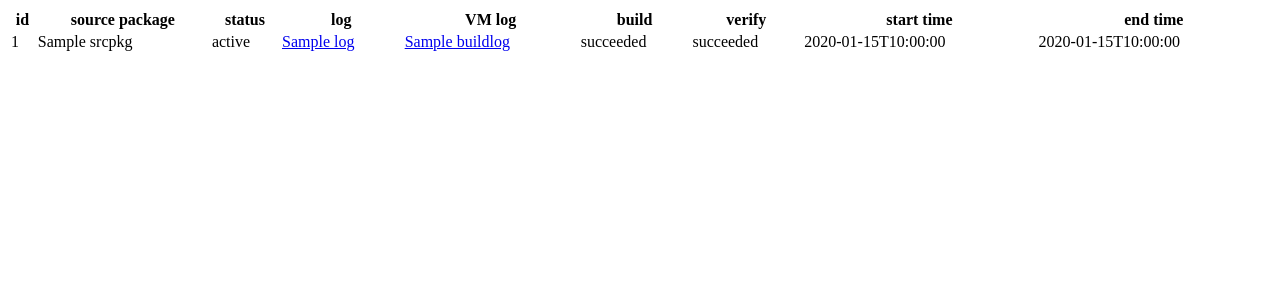
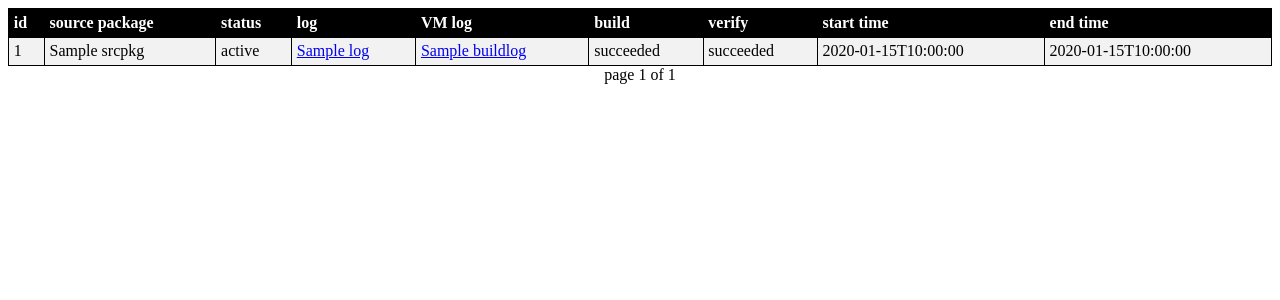
Before and after one commit to jon-turney/carpetbag-django, a Django app: template builds/templates/builds/template.html in a window 1280 px wide. Shown: the top 300 px of the page. Run offline with Django 3.2, Linux system fonts and the light colour scheme; the template is opened without the code that fills it: most values are stand-ins (such as "Sample title", 1, 10 or a date in 2020); data that the repository does not hold is empty.

Commit message:
Add CSS and pagination

```diff
--- /dev/null
+++ b/builds/static/builds/style.css
@@ -0,0 +1,30 @@
+
+table.grid {
+    width: 100%;
+    align: center;
+    border: 1px solid black;
+    border-collapse: collapse;
+}
+
+table.grid th {
+    text-align: left;
+    border: 1px solid black;
+    border-collapse: collapse;
+    background-color: black;
+    color: white;
+    padding: 0.3em;
+}
+
+table.grid tr:nth-child(even) {
+    background-color: #f2f2f2
+}
+
+table.grid td {
+    border: 1px solid black;
+    border-collapse: collapse;
+    padding: 0.3em;
+}
+
+.pagination {
+    text-align: center;
+}
--- a/builds/templates/builds/template.html
+++ b/builds/templates/builds/template.html
@@ -1,5 +1,9 @@
+{% load staticfiles %}
+
+<link rel="stylesheet" type="text/css" href="{% static 'builds/style.css' %}" />
+
 {% if rows %}
-    <table style="width:100%">
+    <table class="grid">
     <tr>
       <th>id</th>
       <th>source package</th>
@@ -16,8 +20,8 @@
           <td>{{ r.id }}</a></td>
           <td>{{ r.srcpkg }}</td>
           <td>{{ r.status }}</td>
-          <td><a href="/builds/log/{{ r.log }}">{{ r.log }}</a></td>
-          <td><a href="/builds/log/{{ r.buildlog }}">{{ r.buildlog }}</a></td>
+          <td><a href="/builds/log/{{ r.log }}">{{ r.log|cut:"/var/log/carpetbag/" }}</a></td>
+          <td><a href="/builds/log/{{ r.buildlog }}">{{ r.buildlog|cut:"/var/log/carpetbag/" }}</a></td>
           <td>{{ r.built|yesno:"succeeded,failed" }}</td>
           <td>{{ r.valid|yesno:"succeeded,failed" }}</td>
           <td>{{ r.start_timestamp|date:"c" }}</td>
@@ -28,3 +32,19 @@
 {% else %}
     <p>No builds are available.</p>
 {% endif %}
+
+<div class="pagination">
+    <span class="step-links">
+        {% if rows.has_previous %}
+            <a href="?page={{ rows.previous_page_number }}">previous</a>
+        {% endif %}
+
+        <span class="current">
+            page {{ rows.number }} of {{ rows.paginator.num_pages }}
+        </span>
+
+        {% if rows.has_next %}
+            <a href="?page={{ rows.next_page_number }}">next</a>
+        {% endif %}
+    </span>
+</div>
```
Also changed, not shown: builds/views.py (+12 -1 lines), 1 other file.
